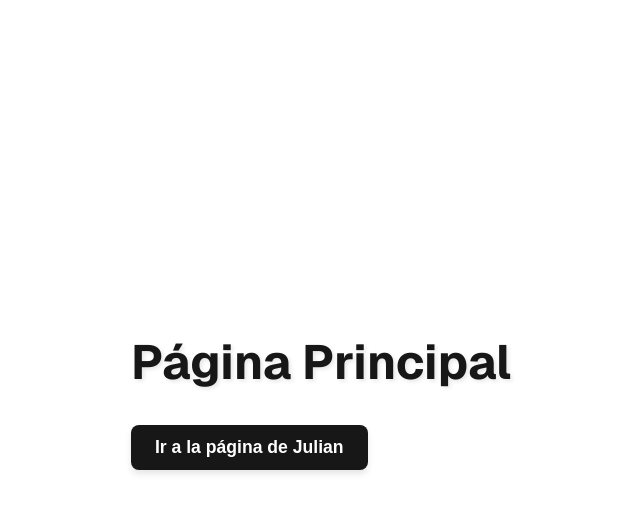
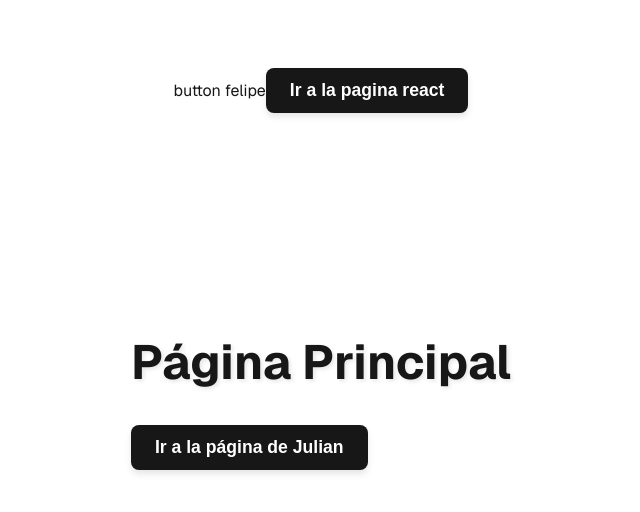
Before and after one commit to psalamanca/react_homework, a Next.js app: page / in a window 1280 px wide. Shown: the top 512 px of the page, without its empty margins (319-959 px from the left). Built offline with nearby package versions, Linux system fonts and the light colour scheme.

Commit message:
aqui cree el boton felipe.

```diff
--- a/src/app/page.js
+++ b/src/app/page.js
@@ -8,8 +8,19 @@ export default function Home() {
         <h1 className={styles.title}>Página Principal</h1>
         <Link href="/julian">
           <button className={styles.button}>Ir a la página de Julian</button>
+
         </Link>
       </main>
+
+    <div>button felipe
+     <Link href="/foronda">
+          <button className={styles.button}>Ir a la pagina react</button>
+
+        </Link>
+
     </div>
+    </div>
+
+
   );
 }
```
Also changed, not shown: src/app/foronda/page.js (added, +8 -0 lines).
